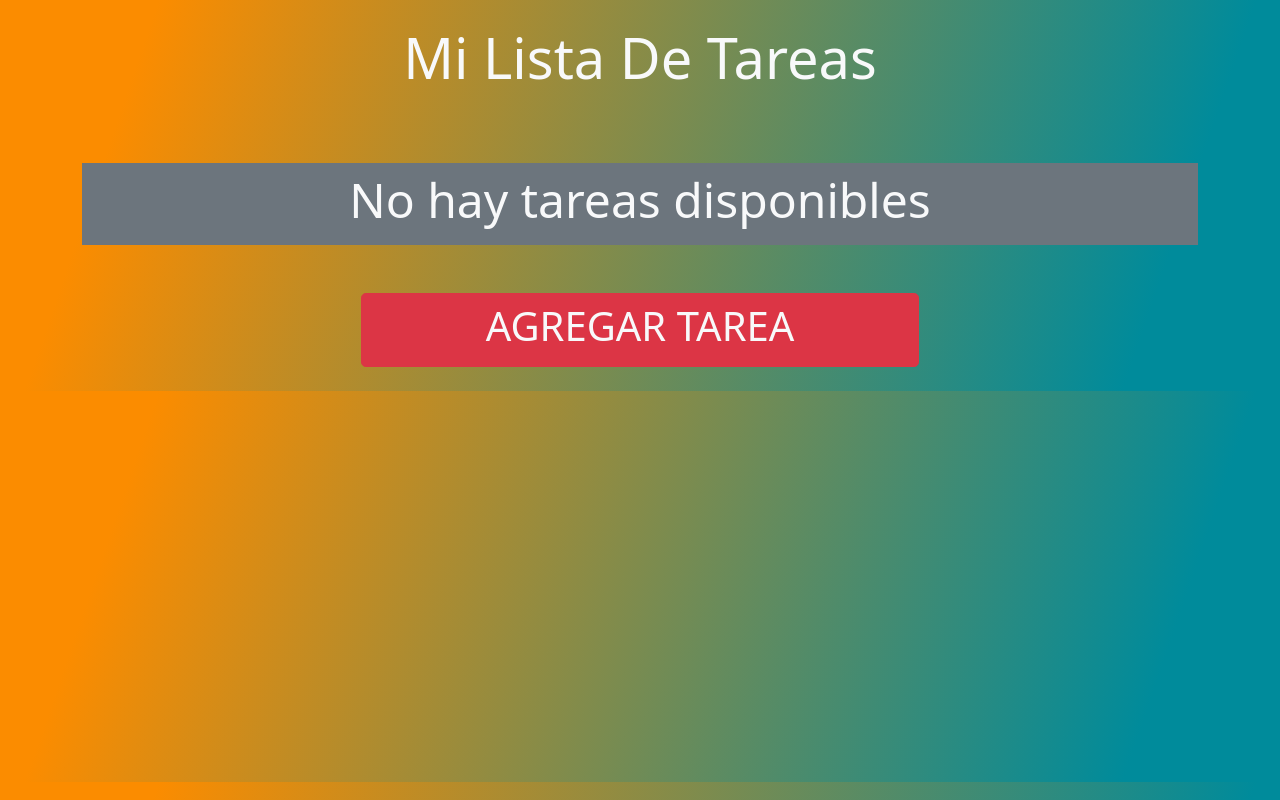
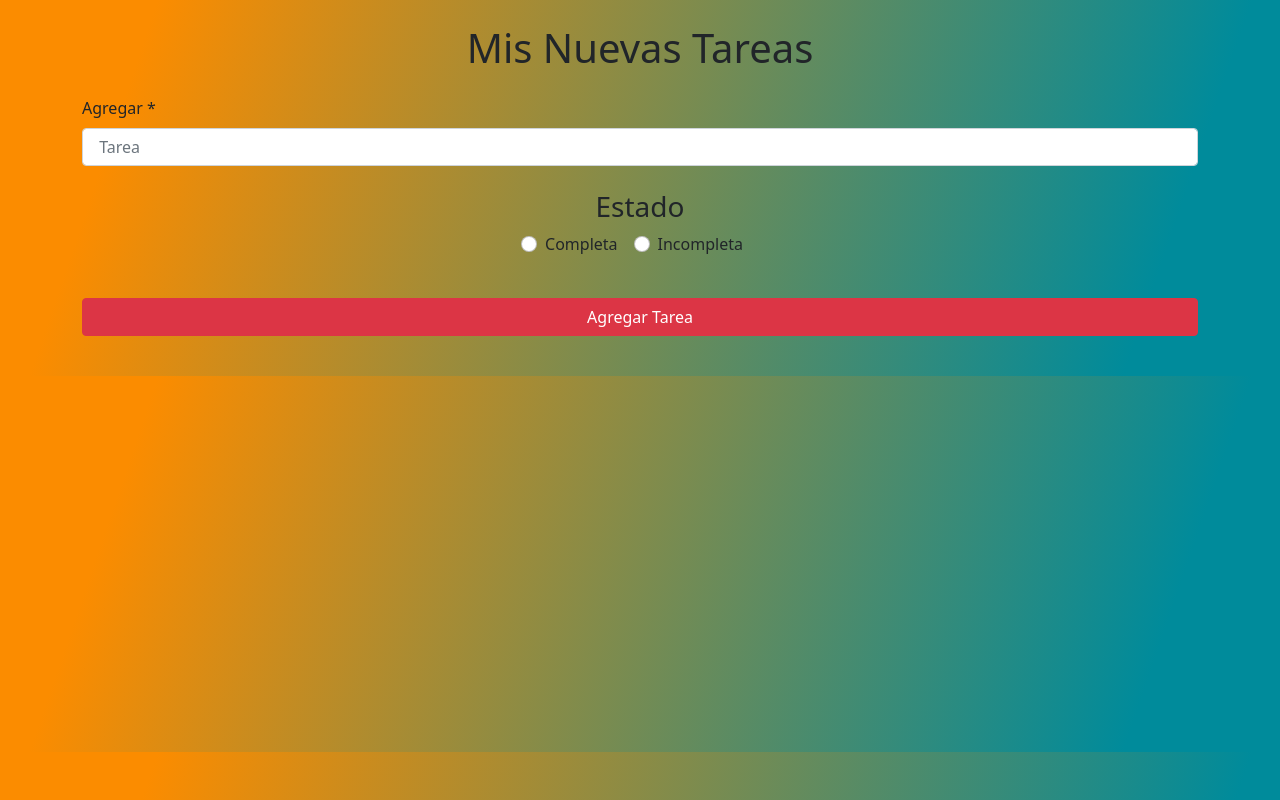
Before and after one commit to kevin07ok/rollingcode-tareas, a React (Create React App) app: page /tareas/nueva in a window 1280 px wide. Built offline with nearby package versions, Linux system fonts and the light colour scheme.

Commit message:
se agrego el archivo db.json y se hicieron cambios en distintos archivos

```diff
--- /dev/null
+++ b/db.json
@@ -0,0 +1,19 @@
+{
+    "tareas":[
+        {
+            "nombreTarea": "pagar los impuestos",
+            "estado": "completa",
+            "id": 1
+        },
+        {
+            "nombreTarea": "hacer las compras",
+            "estado": "completa",
+            "id": 2
+        },
+        {
+            "nombreTarea": "lavar ropa",
+            "estado": "incompleta",
+            "id": 3
+        }
+    ]
+}
--- a/package.json
+++ b/package.json
@@ -10,6 +10,7 @@
     "react": "^17.0.2",
     "react-bootstrap": "^2.0.0-beta.4",
     "react-dom": "^17.0.2",
+    "react-router-dom": "^5.2.0",
     "react-scripts": "4.0.3",
     "web-vitals": "^1.1.2"
   },
--- a/src/App.js
+++ b/src/App.js
@@ -1,16 +1,29 @@
 import './App.css';
 import 'bootstrap/dist/css/bootstrap.min.css';
+import {BrowserRouter as Router, Switch, Route} from 'react-router-dom';
+
+// BrowserRouter es el que da acceso a las rutas, historial de url de mi pagina //
 import Titulo from './components/Titulo';
 import Subtitulo from './components/Subtitulo';
 import BottonAgregar from './components/BottonAgregar';
+import FormTareas from './components/FormTareas';
 
 function App() {
   return (
-    <div>
-      <Titulo/>
-      <Subtitulo/>
-      <BottonAgregar/>
-    </div>
+    <Router>
+      {/* switch es que no permite seleccionar entre rutas */}
+      <Route exact path='/'>
+        <Titulo></Titulo>
+        <Subtitulo></Subtitulo>
+        <BottonAgregar></BottonAgregar>
+      </Route>
+      <Route exact path='/tareas/nueva'>
+        <FormTareas></FormTareas>
+      </Route>
+
+    </Router>
+
+
   )
 }
 
--- a/src/components/BottonAgregar.js
+++ b/src/components/BottonAgregar.js
@@ -1,14 +1,19 @@
 import React from "react";
 import Button from "react-bootstrap/Button";
+import { useHistory } from "react-router-dom";
 
 const BottonAgregar = () => {
+  let history = useHistory();
+  const handleClick = () => {
+    history.push("/tareas/nueva")
+  }
+
   return (
     <div className="container text-center mb-4">
-      <Button variant="danger" size="lg" className="w-50">
+      <Button type="button" variant="danger" size="lg" className="w-50" onClick={handleClick} >
         <h2 className="display-6 text-light">AGREGAR TAREA</h2>
       </Button>
     </div>
   );
-};
-
+}
 export default BottonAgregar;
--- a/src/components/FormTareas.js
+++ b/src/components/FormTareas.js
@@ -1,20 +1,30 @@
-import React from 'react';
-import { Fragment } from 'react';
-import { Container, Form } from 'react-bootstrap';
+import React from "react";
+import { Fragment } from "react";
+import { Container, Form, Button, FormGroup } from "react-bootstrap";
 
 const FormTareas = () => {
   return (
     <Fragment>
-            <Container>
+        <Container className="my-4">
         <Form>
-                    <Form.Label>Agregue Su Tarea</Form.Label>
-                    <Form.Control type="text" placeholder="agregue una tarea"></Form.Control>
+        <h1 className="my-4 text-center">Mis Nuevas Tareas</h1>
+        <FormGroup className='my-2'>Agregar *</FormGroup>
+          <Form.Control
+            type="text"
+            placeholder=" Tarea"
+          ></Form.Control>
+          <div className='text-center my-4'>
           <h3>Estado</h3>
-                    <Form.Check inline type="radio" label="Completa"></Form.Check>
-                    <Form.Check inline type="radio" label="Incompleta"></Form.Check>
+          <Form.Check inline type="radio" label="Completa" name='estado'></Form.Check>
+          <Form.Check inline type="radio" label="Incompleta" name='estado'></Form.Check>
+          </div>
           </Form>
+        <Button variant="danger" type="submit" className="w-100 my-3">
+          Agregar Tarea
+        </Button>
         </Container>
       </Fragment>
+
   );
 };
 
```
Also changed, not shown: 1 other file (tests, documents, lock files or other folders). Lines whose indentation alone changed are shown as unchanged.
